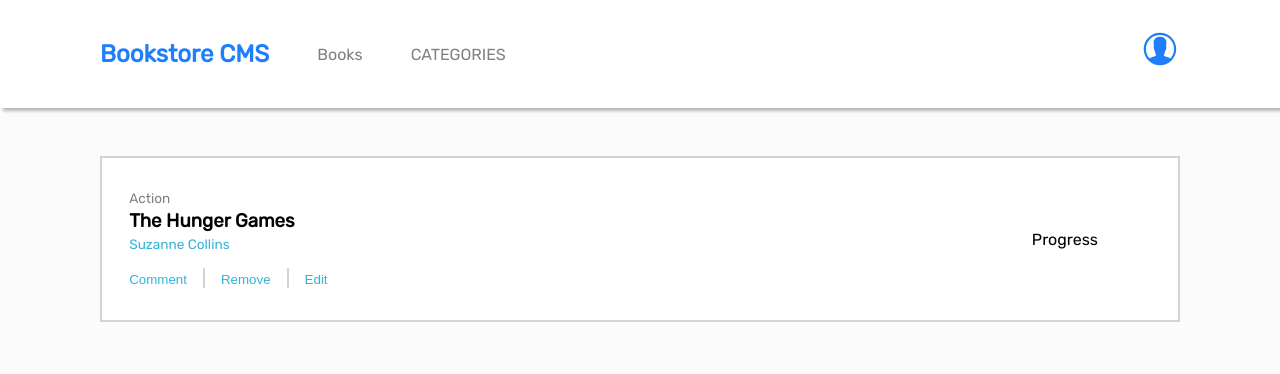
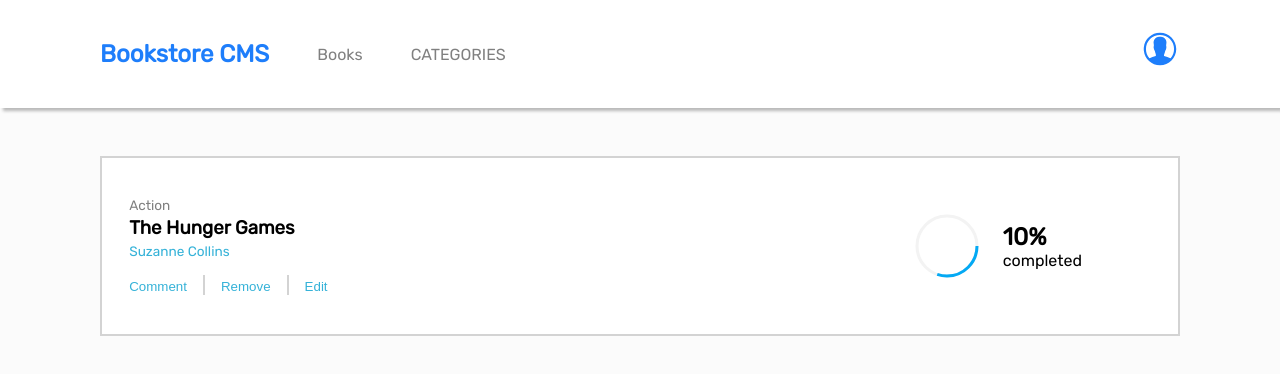
Before and after one commit to UselessJunkNotNeeded/Bookstore, a React (Create React App) app: page / in a window 1280 px wide. Shown: the top 374 px of the page. Built offline with nearby package versions, Linux system fonts and the light colour scheme.

Commit message:
Finished progress circle

```diff
--- a/src/components/Progress.jsx
+++ b/src/components/Progress.jsx
@@ -1,5 +1,28 @@
 import React from 'react';
+// import { GiCircle } from 'react-icons/gi';
+import classes from './Progress.module.css';
 
-const Progress = () => <div>Progress</div>;
+const progress = 30;
+const Progress = () => (
+  <div className={classes.progress}>
+    <div className={classes.status}>
+      <div className={classes.circle}>
+        <svg>
+          <circle cx="30" cy="30" r="30" />
+          <circle
+            style={{ strokeDashoffset: 190 - (190 * `${progress}`) / 100 }}
+            cx="30"
+            cy="30"
+            r="30"
+          />
+        </svg>
+      </div>
+      <div className={classes.progress}>
+        <h2>10%</h2>
+        <p>completed</p>
+      </div>
+    </div>
+  </div>
+);
 
 export default Progress;
--- a/src/components/Progress.module.css
+++ b/src/components/Progress.module.css
@@ -0,0 +1,37 @@
+.status {
+  display: flex;
+  gap: 1rem;
+  padding: 1rem;
+  justify-content: content;
+  align-items: center;
+}
+.circle {
+  height: 5rem;
+  width: 5rem;
+  display: flex;
+  align-items: center;
+  justify-content: center;
+}
+.circle svg {
+  height: 4rem;
+  width: 4rem;
+}
+.circle svg circle {
+  height: 4rem;
+  width: 4rem;
+  fill: none;
+  stroke-width: 3;
+  stroke: rgb(53, 178, 216);
+  transform: translate(2px, 2px);
+  stroke-dasharray: 190;
+  stroke-dashoffset: 190;
+}
+
+.circle svg circle:nth-child(1) {
+  stroke-dashoffset: 0;
+  stroke: #f3f3f3;
+}
+.circle svg circle:nth-child(2) {
+  stroke-dashoffset: calc(190 - (190 * 10) / 100);
+  stroke: #03a9f4;
+}
```
